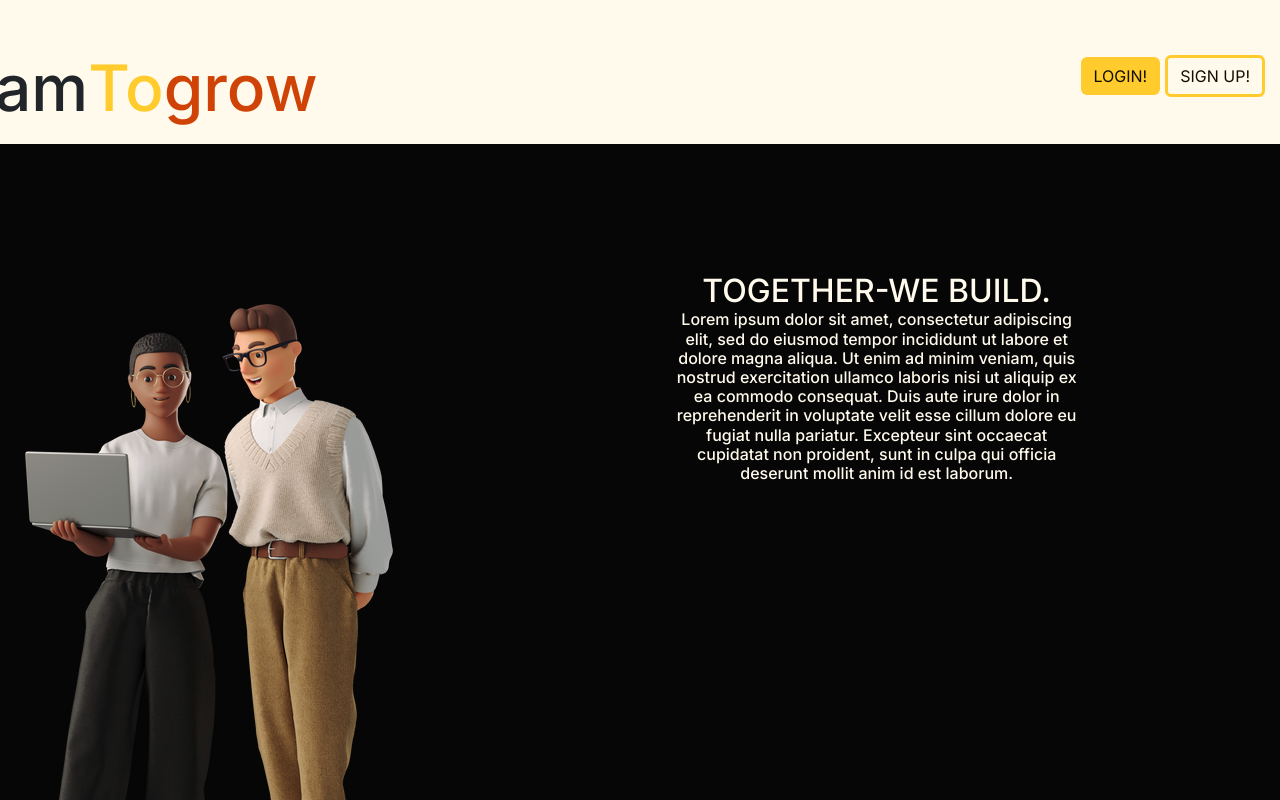
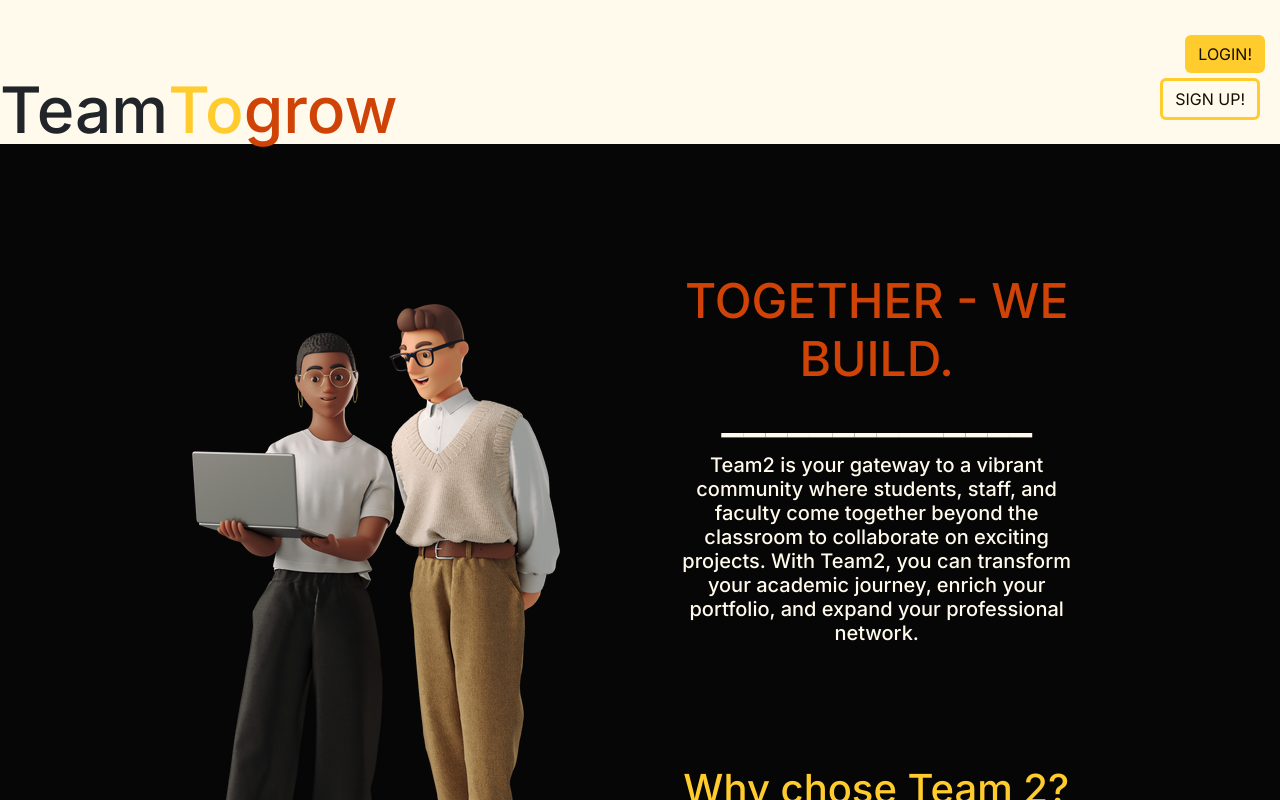
Before and after one commit to ThomasD0213/teamtwo, a Next.js app in the folder front-end/: page / in a window 1280 px wide. Built offline with nearby package versions, Linux system fonts and the light colour scheme.

Commit message:
Final changes

```diff
--- a/front-end/src/app/page.module.css
+++ b/front-end/src/app/page.module.css
@@ -275,9 +275,12 @@
 @media screen and (max-width: 600px) {
   .boton {
     position: relative;
+    margin-left: 140vh;
     top: 50px;
     right: 10px;
   }
 }
 
-/* LANDING PAGE*/
+#about{
+  padding-top: 5vh;
+}
--- a/front-end/src/app/page.tsx
+++ b/front-end/src/app/page.tsx
@@ -50,10 +50,10 @@ export default function Home() {
 
       <Row xs={12} md={12} lg={12}>
   <Col xs={12} md={12} lg={12} style={{ backgroundColor: '#fffaeb', height: '18vh', display: 'flex', justifyContent: 'center', alignItems: 'center', width: '100%'  }}>
-  <div style={{ position: 'absolute', top: '50px', right: '170vh' }}>
+  <div style={{ position: 'sticky', top: '50px', right: '170vh' }}>
     <div >
-      <h1  style={{ fontSize: '4em',position: 'fixed'}}>Team
-      <span style={{ color: '#ffcb2d', fontSize: '1em', position: 'fixed'}}>  To
+      <h1  style={{ fontSize: '4em',position: 'absolute'}}>Team
+      <span style={{ color: '#ffcb2d', fontSize: '1em', position: 'absolute'}}>  To
 
       <span className={isRotating ? 'vertical-rotate' : ''} style={{ color: '#cf4307',}}>{titleWord}</span>
       </span>
@@ -65,14 +65,23 @@ export default function Home() {
       </div>
     </div>
     <h1 ></h1>
-    <div className='boton' style={{ position:'absolute', top: '50px', right: '10px' ,}}>
-    <Button onClick={open}href='/dashboard' style={{ color: '#130e01', backgroundColor: '#ffcb2d', borderColor:'rgba(0,0,0,0)' }}>
+    {/* <div className='boton' style={{  position:'relative',top: '50px', right: '10px',}}>
+    <Button onClick={open}href='/dashboard' style={{color: '#130e01', backgroundColor: '#ffcb2d', borderColor:'rgba(0,0,0,0)' }}>
       LOGIN!
     </Button>
-    <Button onClick={open}href='/createProfile' style={{ color: '#130e01', backgroundColor:'rgba(0,0,0,0)',borderColor: '#ffcb2d',borderWidth:'3PX', margin:'5px'}}>
+    <Button onClick={open}href='/createProfile' style={{color: '#130e01', backgroundColor:'rgba(0,0,0,0)',borderColor: '#ffcb2d',borderWidth:'3PX', margin:'5px'}}>
       SIGN UP!
     </Button>
-    </div>
+    </div> */}
+    <div className='boton' style={{ marginRight: '15px', marginTop: '15px', textAlign: 'right' }}>
+  <Button onClick={open} href='/dashboard' style={{ color: '#130e01', backgroundColor: '#ffcb2d', borderColor: 'rgba(0,0,0,0)', marginLeft:'140vh'}}>
+    LOGIN!
+  </Button>
+  <Button onClick={open} href='/createProfile' style={{ color: '#130e01', backgroundColor: 'rgba(0,0,0,0)', borderColor: '#ffcb2d', borderWidth: '3px', margin: '5px' }}>
+    SIGN UP!
+  </Button>
+</div>
+
   </Col>
 </Row>
 {/* <Row>
@@ -108,7 +117,7 @@ export default function Home() {
             </Modal> */}
 
       <Row><Col xs={6} md={5} >
-      <Image src={MyImage} alt="My Image" style={{margin:'25px',marginLeft:'25px',marginTop:'20vh'}}/>
+      <Image src={MyImage} alt="My Image" style={{margin:'25px',marginLeft:'15vw',marginTop:'20vh'}}/>
         </Col>
         <Col xs={6} md={4} style={{margin:'8em'}}>
           {/* <h2 style={{color: '#fffaeb', fontSize: '2em'}}>TOGETHER-WE BUILD.{''}
@@ -119,12 +128,67 @@ export default function Home() {
 
        </h2>
            */}
-           <h2 style={{ color: '#fffaeb', fontSize: '2em', textAlign: 'center' }}>
-  TOGETHER-WE BUILD.{' '}
+           {/* <h1 style={{ color: '#fffaeb', fontSize: '3em', textAlign: 'center' }}>
+  TOGETHER -WE BUILD.{' '}
   <span style={{ color: '#fffaeb', fontSize: '0.5em', display: 'block', textAlign: 'center' }}>
-    Lorem ipsum dolor sit amet, consectetur adipiscing elit, sed do eiusmod tempor incididunt ut labore et dolore magna aliqua. Ut enim ad minim veniam, quis nostrud exercitation ullamco laboris nisi ut aliquip ex ea commodo consequat. Duis aute irure dolor in reprehenderit in voluptate velit esse cillum dolore eu fugiat nulla pariatur. Excepteur sint occaecat cupidatat non proident, sunt in culpa qui officia deserunt mollit anim id est laborum.
+    <h4 style={{ color: '#fffaeb', fontSize: '2em', textAlign: 'center' }}>______________</h4>
+    <h5> Team2 is your gateway to a vibrant community where students, staff, and faculty come together beyond the classroom to collaborate on exciting projects. With Team2, you can transform your academic journey, enrich your portfolio, and expand your professional network.
+</h5>
+<h6 style={{ color: '#fffaeb', fontSize: '1em', textAlign: 'center' }}>Why Choose Team2?</h6>
+    •    Collaboration that Counts: At Team2, we facilitate meaningful collaborations between students, faculty members, and staff professionals. Whether it's coding, creative writing, or groundbreaking research, you can work together with peers from various backgrounds and expertise areas.
+    •    Networking Opportunities: Your education doesn't end at graduation. Team2 helps you connect with peers, mentors, and professionals who can open doors to internships, job opportunities, and invaluable mentorship.
+    •    Portfolio Building: Showcase your collaborative projects in a personalized portfolio on our platform. Impress future employers with tangible proof of your skills and proactive approach.
+Seamless Experience
+Managing collaborations has never been easier. With Team2, you can create your profile, find exciting projects that align with your interests, and easily manage your collaborations, all in one convenient platform. Say goodbye to the hassles of juggling multiple tools and communication channels.
+Join Team2 Today
+Ready to redefine your educational journey? Join Team2 and embark on projects that have the potential to shape your future. Our platform is open to undergraduate and graduate students, faculty members, and staff professionals. Together, we're reshaping education, one collaborative project at a time.
+Join our community today and become part of an initiative dedicated to promoting academia, providing field-specific experience, and fostering real-world growth. Welcome to Team2, where learning truly meets innovation.
   </span>
-</h2>
+</h1> */}
+<h1 style={{ color: '#cf4307', fontSize: '3em', textAlign: 'center' }}>
+  TOGETHER - WE BUILD.{' '}
+  <span style={{ color: '#fffaeb', fontSize: '0.5em', display: 'block', textAlign: 'center' }}>
+    <h4 style={{ color: '#fffaeb', fontSize: '2em', textAlign: 'center' }}>______________</h4>
+    <h5>
+      Team2 is your gateway to a vibrant community where students, staff, and faculty come together beyond the classroom to collaborate on exciting projects. With Team2, you can transform your academic journey, enrich your portfolio, and expand your professional network.
+    </h5>
+     </span>
+</h1>
+
+
+<section id="about" style = {{paddingTop:'7vh'}}>
+  <div className="container">
+    <div className="row" >
+      <h1 style = {{paddingTop:'7vh', color:'#ffcb2d'}} >Why chose Team 2?
+      </h1>
+      <div className="block" style = {{paddingTop:'7vh', color:'#ffcb2d'}}><h3>Seamless Experience</h3></div>
+      <p style = {{paddingTop:'7vh', color:'#fffaeb'}}>Managing collaborations has never been easier. With Team2, you can create your profile, find exciting projects that align with your interests, and easily manage your collaborations, all in one convenient platform. Say goodbye to the hassles of juggling multiple tools and communication channels.
+    </p>
+    </div>
+    <div className="row">
+      <div className="six columns">
+        <h3 style = {{paddingTop:'7vh', color:'#ffcb2d'}}><span className="typcn typcn-device-desktop icon"></span>Collaboration that Counts</h3>
+        <p style = {{paddingTop:'7vh', color:'#fffaeb'}}>At Team2, we facilitate meaningful collaborations between students, faculty members, and staff professionals. Whether it's coding, creative writing, or groundbreaking research, you can work together with peers from various backgrounds and expertise areas.</p>
+      </div>
+      <div className="six columns">
+        <h3 style = {{paddingTop:'7vh', color:'#ffcb2d'}}><span className="typcn typcn-pen icon" ></span>Networking Opportunities</h3>
+        <p style = {{paddingTop:'7vh', color:'#fffaeb'}}> Your education doesn't end at graduation. Team2 helps you connect with peers, mentors, and professionals who can open doors to internships, job opportunities, and invaluable mentorship.</p>
+      </div>
+      <div className="row">
+        <div className="six columns">
+          <h3 style = {{paddingTop:'7vh', color:'#ffcb2d'}}><span className="typcn typcn-cog-outline icon"></span>Portfolio Building</h3>
+          <p style = {{paddingTop:'7vh', color:'#fffaeb'}}> Showcase your collaborative projects in a personalized portfolio on our platform. Impress future employers with tangible proof of your skills and proactive approach.</p>
+        </div>
+        <div className="six columns">
+          <h3 style = {{paddingTop:'7vh', color:'#ffcb2d'}}><span className="typcn typcn-lightbulb icon"></span>Join Team2 Today</h3>
+          <p style = {{paddingTop:'7vh', color:'#fffaeb'}}>Ready to redefine your educational journey? Join Team2 and embark on projects that have the potential to shape your future. Our platform is open to undergraduate and graduate students, faculty members, and staff professionals. Together, we're reshaping education, one collaborative project at a time. Join our community today and become part of an initiative dedicated to promoting academia, providing field-specific experience, and fostering real-world growth. Welcome to Team2, where learning truly meets innovation.</p>
+        </div>
+      </div>
+    </div>
+  </div>
+</section>
+
+
 
         </Col>
 
```
